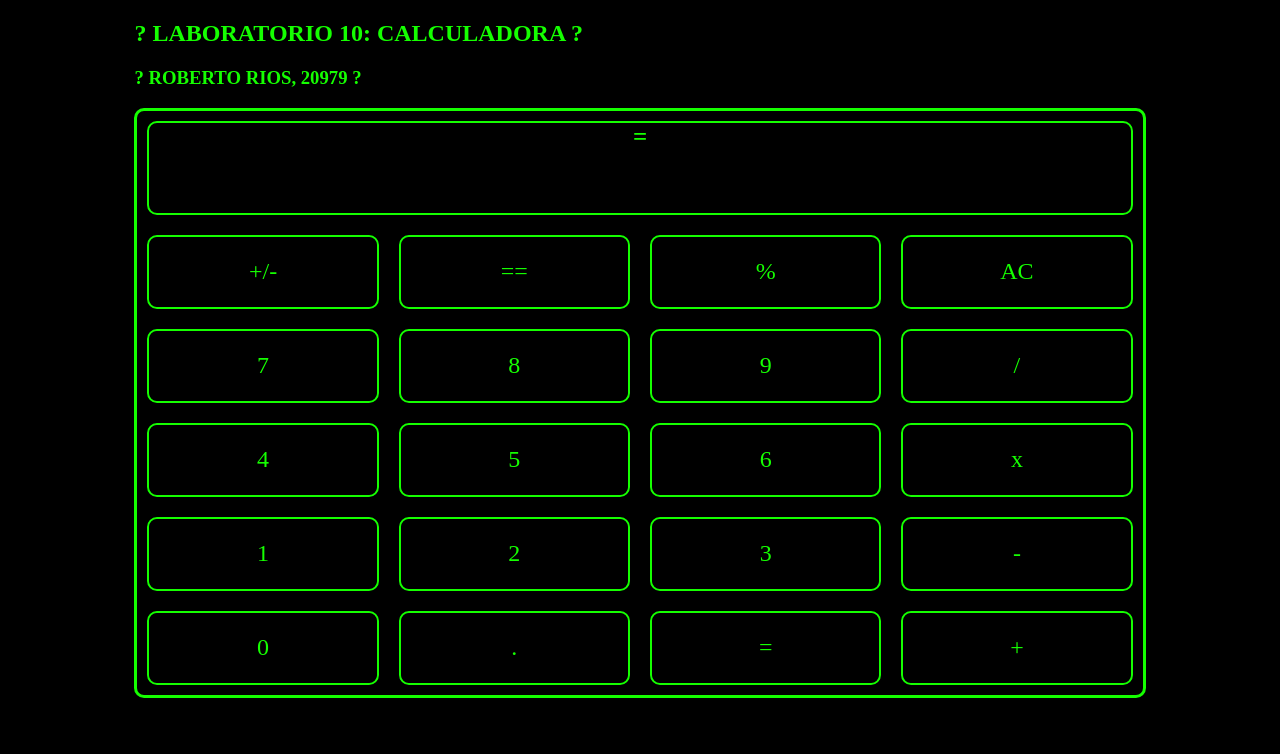
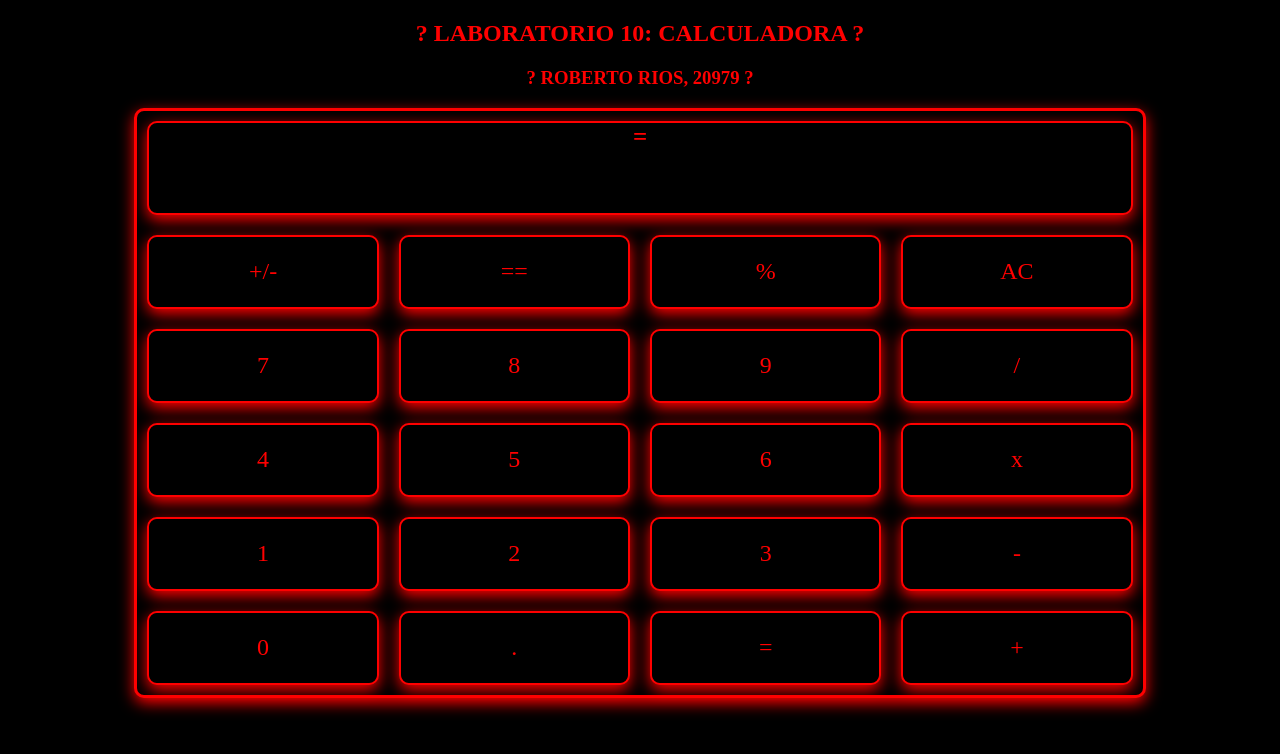
Before and after one commit to robertriosm/lab-10-calculadora, a React app: page / in a window 1280 px wide. Shown: the top 754 px of the page. Built offline with nearby package versions, Linux system fonts and the light colour scheme; a web font is replaced by a local one.

Commit message:
terminado

```diff
--- a/src/components/App.jsx
+++ b/src/components/App.jsx
@@ -115,16 +115,16 @@ function App({ name }) {
       concat2 === '' &&
       ops === ''
     ) {
-      const r = operar(concat1, concat2, ops)
-      const historial = r.toString().substring(0, 9)
-      if (historial === 'true' || historial === 'false') {
+      const r = operar(concat1, '-1', 'x')
+      const historial = r.toString()
+      if (historial.length < 10) {
         setResults(historial)
-        setConcat1('')
+        setConcat1(historial)
         setOps('')
         setConcat2('')
       } else {
-        setResults(historial)
-        setConcat1(historial)
+        setResults('error')
+        setConcat1('')
         setOps('')
         setConcat2('')
       }
--- a/src/index.sass
+++ b/src/index.sass
@@ -1,4 +1,4 @@
-$font-color: #15ff00
+$font-color: #ff0000
 
 @import url('https://fonts.googleapis.com/css2?family=Coda&display=swap')
 
@@ -8,6 +8,9 @@ $font-color: #15ff00
     color: $font-color
     background-color: black
 
+h2, h3
+    text-align: center
+
 .app
     position: relative
     margin: auto
@@ -16,12 +19,16 @@ $font-color: #15ff00
 .case
     border: 3px solid $font-color
     border-radius: 10px
+    box-shadow: $font-color 0px 5px 15px 0px
+
 
 // Tecla
 .tecla
     border: 2px solid $font-color
     border-radius: 10px
     margin: 10px
+    box-shadow: $font-color 0px 5px 15px 0px
+
 
 input
     border: 0
@@ -45,6 +52,7 @@ input
     grid-template-columns: repeat(4, 1fr)
     grid-template-rows: repeat(4, 1fr)
 
+
 // Display
 .display
     margin: 10px
@@ -52,6 +60,7 @@ input
     height: 90px
     border: 2px solid $font-color
     font-size: 25px
+    box-shadow: $font-color 0px 5px 15px 0px
     h4
         margin: auto
         width: fit-content
```
Also changed, not shown: 4 other files (tests, documents, lock files or other folders).
